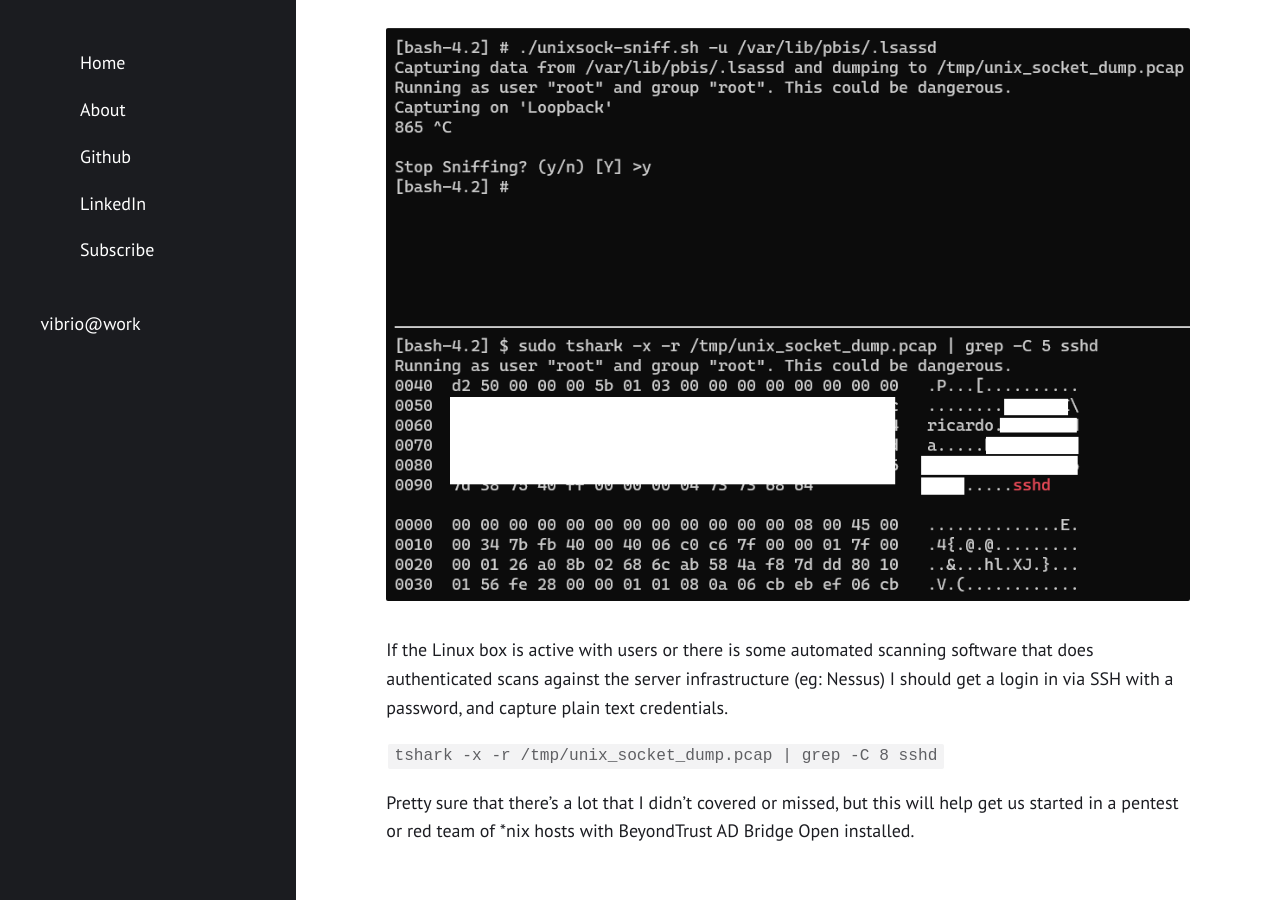
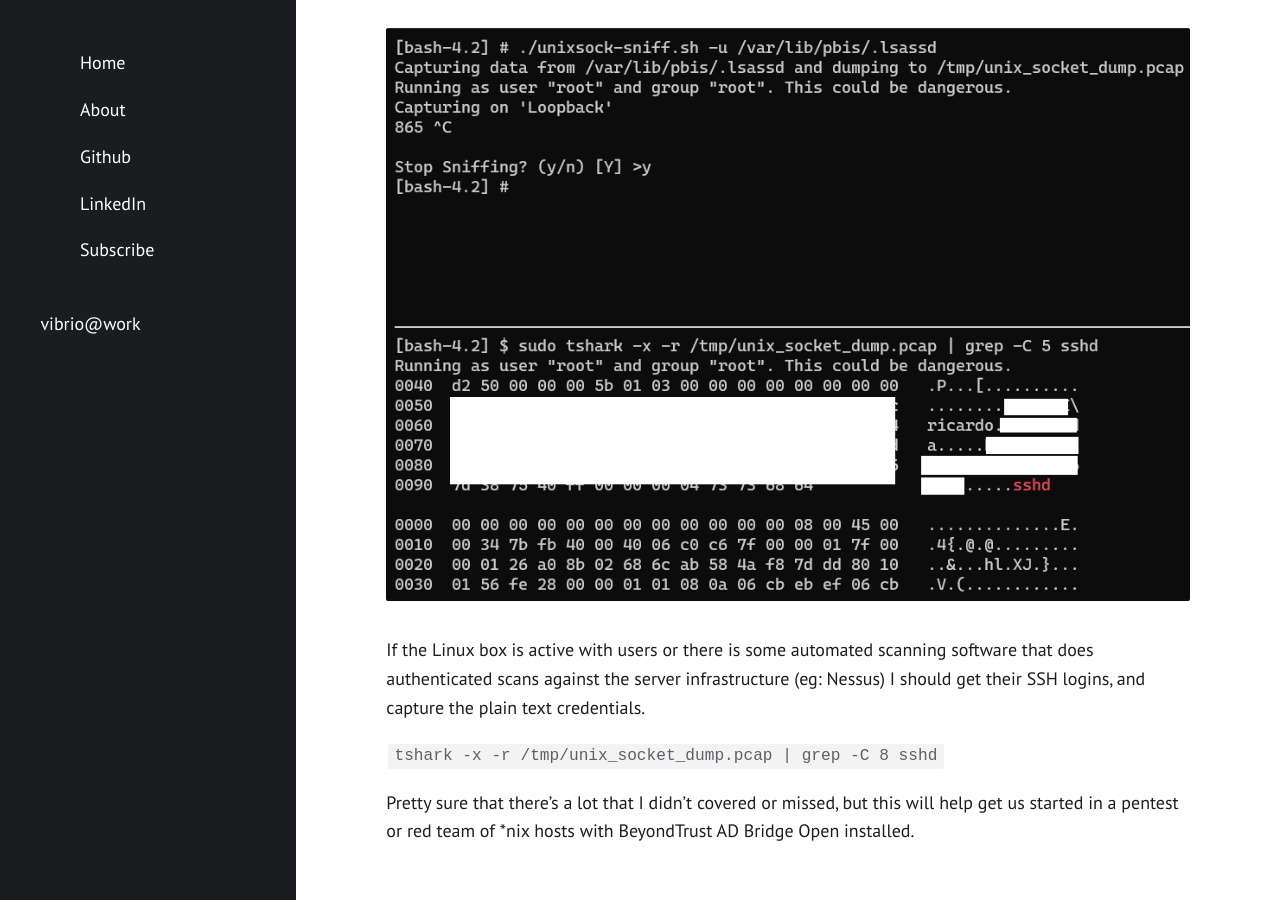
Before and after one commit to ricardojba/ricardojba.github.io, a Jekyll site: the page built from _posts/2023-03-15-BeyondTrust-AD-Bridge-Open-Post-Exploitation.md, in a window 1280 px wide and 900 px high, scrolled down 6202 px. Built offline with Jekyll 4.4.1, drawn with Linux system fonts in a browser that asks for light colours.

```diff
--- a/_posts/2023-03-15-BeyondTrust-AD-Bridge-Open-Post-Exploitation.md
+++ b/_posts/2023-03-15-BeyondTrust-AD-Bridge-Open-Post-Exploitation.md
@@ -130,7 +130,7 @@ chmod 755 unixsock-sniff.sh
   <img src="/assets/posts/2023-03-15-BeyondTrust-AD-Bridge-Open-Post-Exploitation/z_pbis-8.png">
 </p>
 
-If the Linux box is active with users or there is some automated scanning software that does authenticated scans against the server infrastructure (eg: Nessus) I should get a login in via SSH with a password, and capture plain text credentials.
+If the Linux box is active with users or there is some automated scanning software that does authenticated scans against the server infrastructure (eg: Nessus) I should get their SSH logins, and capture the plain text credentials.
 
 `tshark -x -r /tmp/unix_socket_dump.pcap | grep -C 8 sshd`
 
```
